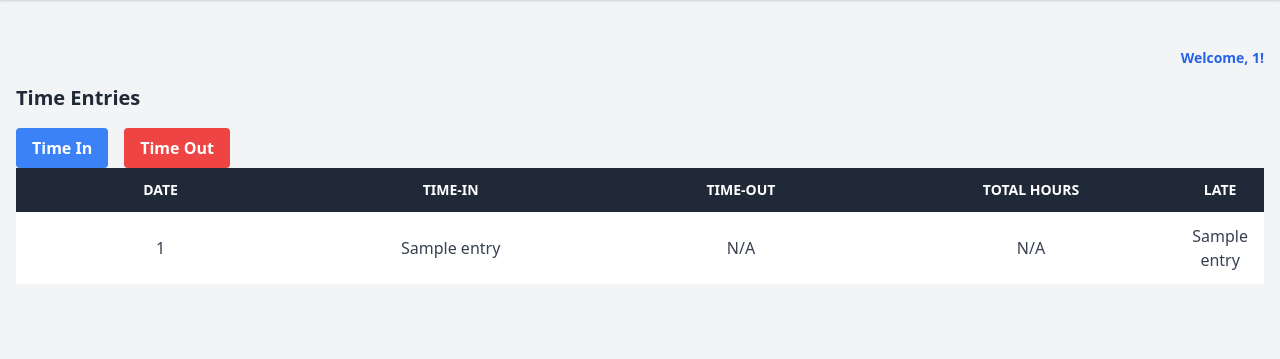
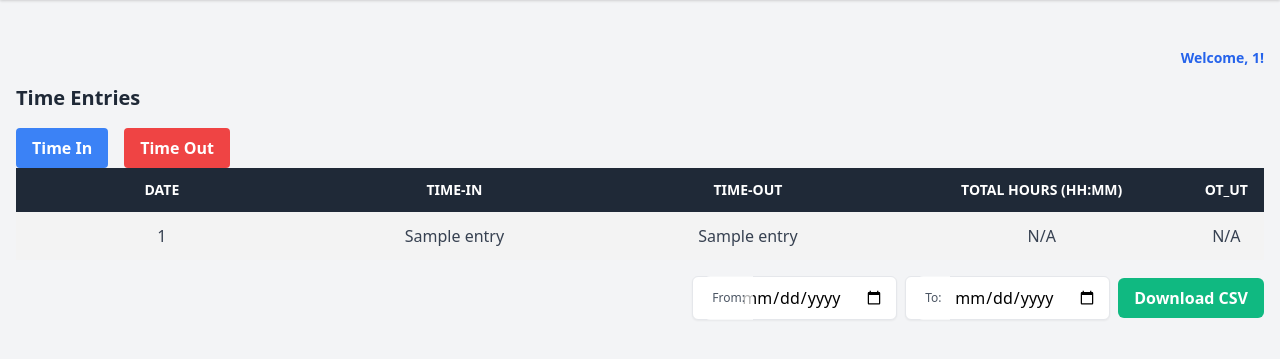
Before and after one commit to PaulCaballero/TK, a Flask app: template templates/index.html in a window 1280 px wide. Shown: the part 64-423 px from the top of the page. Run offline with Flask 3, Linux system fonts and the light colour scheme; the template is opened without the code that fills it: most values are stand-ins (such as "Sample title", 1, 10 or a date in 2020).

Commit message:
updated-main-app-for-downloading-and-display-formatting

```diff
--- a/app.py
+++ b/app.py
@@ -1,15 +1,15 @@
-from flask import Flask, render_template, request, redirect, url_for, session
+from flask import Flask, render_template, request, redirect, url_for, session, Response
 from sqlalchemy import create_engine, text
-from datetime import datetime
+from datetime import datetime, date, timedelta
 import io
 import ibm_db
 import csv
-from flask import Response
 from sqlalchemy.exc import SQLAlchemyError
 from database_operations import DatabaseOperations
 
 app = Flask(__name__)
 app.secret_key = '!m@Tim3Keep3r'
+app.config['PERMANENT_SESSION_LIFETIME'] = timedelta(minutes=6)
 
 db_ops = DatabaseOperations()
 
@@ -30,13 +30,9 @@ def login():
 
 @app.route('/logout')
 def logout():
-    session.pop('user_id', None)
+    session.clear()
 
-    return redirect(url_for('home'))
-
-@app.route('/time_entry')
-def time_entry():
-    return render_template('time_entry.html')
+    return redirect(url_for('login'))
 
 @app.route('/authenticate', methods=['POST'])
 def authenticate():
@@ -47,7 +43,6 @@ def authenticate():
         row = db_ops.get_user_credentials(username, password, company)
 
         # Fetch the first row
-        print(row)
         if row:
             # Store user ID in session for authentication
             # user_id = row[0]
@@ -99,25 +94,62 @@ def add_time_entry():
     # This part will execute for both GET and POST requests
     time_entries = db_ops.select_time_entries(user_id)
     processed_entries = process_time_entries(time_entries)
-    print(processed_entries)
+
 
 
     # Use a dictionary to pass all variables to the template at once
     return render_template('index.html', time_entries=processed_entries, message=message, user_id=user_id)
 
+@app.route('/download_csv')
+def download_csv():
+    user_id = session.get('user_id')
+    if not user_id:
+        return redirect(url_for('login'))  # Redirect to login if not authenticated
+
+    # Retrieve start and end dates from query parameters
+    start_date = request.args.get('start_date')
+    end_date = request.args.get('end_date')
+
+    # Convert start and end dates from string to datetime objects
+    start_date = datetime.strptime(start_date, '%Y-%m-%d') if start_date else None
+    end_date = datetime.strptime(end_date, '%Y-%m-%d') if end_date else None
+
+    # Modify this function to filter based on the provided dates
+    time_entries = db_ops.select_time_entries_for_csv(user_id, start_date, end_date)
+    headers = ['Date', 'Time-In', 'Time-Out', 'Total Hours', 'OT_UT'] # Define the CSV headers
+
+    # Create a generator for CSV data
+    def generate_csv():
+        yield ','.join(headers) + '\n'  # First yield the headers
+        for entry in time_entries:
+            # Format Time-In and Time-Out
+            formatted_entry = [
+                format_date(entry[0]),  # Date
+                format_datetime(entry[1], '%H:%M:%S'),  # Time-In
+                format_datetime(entry[2], '%H:%M:%S'),  # Time-Out
+                str(entry[3]),  # Total Hours
+                str(entry[4])   # OT_UT
+            ]
+            yield ','.join(formatted_entry) + '\n'
+
+    # Create a response with the CSV data
+    return Response(
+        generate_csv(),
+        mimetype='text/csv',
+        headers={'Content-Disposition': 'attachment;filename=time_entries.csv'}
+    )
+
 def process_time_entries(time_entries):
     # Process time entries to extract date, time-in, time-out, and calculate total_hours
     processed_entries = []
     for entry in time_entries:
-        clockin_datetime, clockout_datetime, total_hours, status = entry  # Unpack the tuple
-        print(status)
+        date, clockin_datetime, clockout_datetime, total_hours, status, ot_ut = entry  # Unpack the tuple
         total_hours = calculate_total_hours(clockin_datetime, clockout_datetime)
 
-        date = format_datetime(clockin_datetime, '%Y-%m-%d')
+        # date = format_datetime(date, '%Y-%m-%d')
         time_in = format_datetime(clockin_datetime, '%H:%M:%S')
         time_out = format_datetime(clockout_datetime, '%H:%M:%S')
-
-        processed_entries.append((date, time_in, time_out, total_hours, status))
+        processed_entries.append((date, time_in, time_out, total_hours, status, ot_ut))
     return processed_entries
 
 def calculate_total_hours(clockin, clockout):
@@ -127,29 +159,16 @@ def calculate_total_hours(clockin, clockout):
         hours = int(total_seconds // 3600)
         minutes = int((total_seconds % 3600) // 60)
         return f"{hours:02d}:{minutes:02d}"
-    return 'N/A'
+    return '--:--'
 
 def format_datetime(dt, format_string):
     # Format datetime object to string if it's not None, otherwise return 'N/A'
-    return dt.strftime(format_string) if isinstance(dt, datetime) else 'N/A'
+    return dt.strftime(format_string) if isinstance(dt, datetime) else '--:--'
 
+def format_date(d):
+    """Format date object to string if it's not None, otherwise return 'N/A'."""
+    return d.strftime('%Y-%m-%d') if isinstance(d, date) else 'N/A'
 
-@app.route('/download')
-def download_time_entries():
-    time_entries = [...]  # Fetch your time entries here
-    si = io.StringIO()  # Creates an in-memory file-like string buffer
-    cw = csv.writer(si)
-    cw.writerow(['Date', 'Time-In', 'Time-Out', 'Total Hours'])  # CSV Header
-
-    for entry in time_entries:
-        cw.writerow([entry[0], entry[1], entry[2], entry[3] or 'N/A'])  # Write each row
-
-    output = si.getvalue()
-    return Response(
-        output,
-        mimetype="text/csv",
-        headers={"Content-Disposition": "attachment;filename=time_entries.csv"}
-    )
 
 if __name__ == '__main__':
     app.run(debug=True)
--- a/templates/index.html
+++ b/templates/index.html
@@ -8,8 +8,76 @@
         0% {opacity: 1;}
         100% {opacity: 0;}
     }
+    .even-row {
+        background-color: #f3f3f3; /* Light gray background for even rows */
+    }
+    .date-label {
+        display: inline-block;
+        background-color: #ecfdf5; /* Lighter shade of green for the label */
+        color: #059669; /* Green text color */
+        padding: 8px;
+        margin-right: 4px; /* Small margin between label and input */
+        border-radius: 6px; /* Slightly rounded corners for the label */
+        font-weight: 600; /* Make the label text slightly bold */
+    }
+    .date-input {
+        background-color: #f0fdf4; /* Light green background */
+        border: 2px solid #34d399; /* Darker green border */
+        padding: 8px 12px; /* Padding for better spacing */
+        border-radius: 8px; /* Rounded corners */
+    }
+    .input-with-label {
+        position: relative;
+    }
+    .input-with-label::before {
+        content: attr(data-label);
+        position: absolute;
+        left: 12px;
+        top: 0;
+        bottom: 0;
+        display: flex;
+        align-items: center;
+        padding: 0 8px;
+        background: rgba(255, 255, 255, 0.7); /* Slightly transparent background */
+        color: #4B5563; /* Gray color for the label text */
+        pointer-events: none;
+        font-size: 0.75rem; /* Smaller font size for the label text */
+        border-top-left-radius: 0.375rem; /* Tailwind's rounded-md */
+        border-bottom-left-radius: 0.375rem; /* Tailwind's rounded-md */
+    }
+
+    .input-with-label > input {
+        padding-left: 3rem; /* Make room for the label */
+    }
 </style>
 <script>
+    let activityTimeout;
+    let warningTimeout;
+    const warningDuration = 60 * 1000; // 1 minute warning duration
+
+    function resetTimer() {
+        clearTimeout(activityTimeout);
+        clearTimeout(warningTimeout);
+        activityTimeout = setTimeout(showWarning, 6 * 60 * 1000); // 6 minutes
+    }
+
+    function showWarning() {
+        // Show a warning popup to the user
+        alert("You have been inactive for 6 minutes. You will be logged out in 1 minute if there's no further activity.");
+
+        // Set another timeout for auto-logout
+        warningTimeout = setTimeout(autoLogout, warningDuration);
+    }
+
+    function autoLogout() {
+        // Redirect to logout URL or send a request to the server to end the session
+        window.location.href = '/logout'; // Assuming '/logout' is your logout route
+    }
+
+    window.onload = resetTimer;
+    document.onmousemove = resetTimer;
+    document.onkeypress = resetTimer;
+
     document.addEventListener("DOMContentLoaded", function() {
         const messageBox = document.getElementById('message-box');
         if (messageBox) {
@@ -53,24 +121,38 @@
                     <th class="w-1/4 py-3 px-4 uppercase font-semibold text-sm text-center">Date</th>
                     <th class="w-1/4 py-3 px-4 uppercase font-semibold text-sm text-center">Time-In</th>
                     <th class="w-1/4 py-3 px-4 uppercase font-semibold text-sm text-center">Time-Out</th>
-                    <th class="w-1/4 py-3 px-4 uppercase font-semibold text-sm text-center">Total Hours</th>
-                    <th class="w-1/4 py-3 px-4 uppercase font-semibold text-sm text-center">Late</th>
+                    <th class="w-1/4 py-3 px-4 uppercase font-semibold text-sm text-center">Total Hours (hh:mm)</th>
+                    <th class="w-1/4 py-3 px-4 uppercase font-semibold text-sm text-center">OT_UT</th>
                 </tr>
             </thead>
             <tbody class="text-gray-700">
             {% for entry in time_entries %}
-            <tr>
+            <tr class="{{ 'even-row' if loop.index0 is even }}">
                 <td class="w-1/4 py-3 px-4 text-center">{{ entry[0] }}</td>
                 <td class="w-1/4 py-3 px-4 text-center {{ 'text-red-500' if entry[4] == 'LATE' else '' }}">{{ entry[1] }}</td>
-                <td class="w-1/4 py-3 px-4 text-center">{{ entry[2] or 'N/A' }}</td>
+                <td class="w-1/4 py-3 px-4 text-center {{ 'text-red-500' if entry[5] == 'UT' else 'OT' }}">{{ entry[2] }}</td>
                 <td class="w-1/4 py-3 px-4 text-center">{{ entry[3] or 'N/A' }}</td>
-                <td class="w-1/4 py-3 px-4 text-center">{{ entry[4] }}</td>
+                <td class="w-1/4 py-3 px-4 text-center">{{ entry[4] or 'N/A' }}</td>
             </tr>
             {% endfor %}
             </tbody>
         </table>
     </div>
-    {% else %}
+    <div class="text-right my-4">
+        <form action="{{ url_for('download_csv') }}" method="get" class="flex justify-end items-center gap-2">
+            <div class="input-with-label" data-label="From:">
+                <input type="date" name="start_date" required class="bg-white border rounded-md py-2 pl-12 pr-3 shadow-sm focus:border-indigo-300 focus:ring focus:ring-indigo-200 focus:ring-opacity-50">
+            </div>
+            <div class="input-with-label" data-label="To:">
+                <input type="date" name="end_date" required class="bg-white border rounded-md py-2 pl-12 pr-3 shadow-sm focus:border-indigo-300 focus:ring focus:ring-indigo-200 focus:ring-opacity-50">
+            </div>
+            <button type="submit" class="bg-green-500 hover:bg-green-700 text-white font-bold py-2 px-4 rounded-md">
+                Download CSV
+            </button>
+        </form>
+    </div>
+    {% endif %}
+    {% if not time_entries %}
         <p class="text-gray-800">No time entries available.</p>
     {% endif %}
 </div>
--- a/templates/login.html
+++ b/templates/login.html
@@ -7,7 +7,7 @@ Login Page
 {% block content %}
 <div class="flex items-center justify-center h-screen bg-gray-100 px-4">
     <div class="w-full max-w-xs">
-        <div class="bg-white shadow-md rounded px-8 pt-6 pb-8 mb-4">
+        <div class="bg-white shadow-md rounded px-8 pt-6 pb-8 mb-4 border-2 border-green-500">
             {% if error_message %}
                 <div id="error-message" class="mb-4 bg-red-100 border border-red-400 text-red-700 px-4 py-3 rounded relative" role="alert">
                     <strong class="font-bold">Error!</strong>
```
Also changed, not shown: TimeKeeping.sql (+16 -2 lines), database_operations.py (+29 -6 lines).
